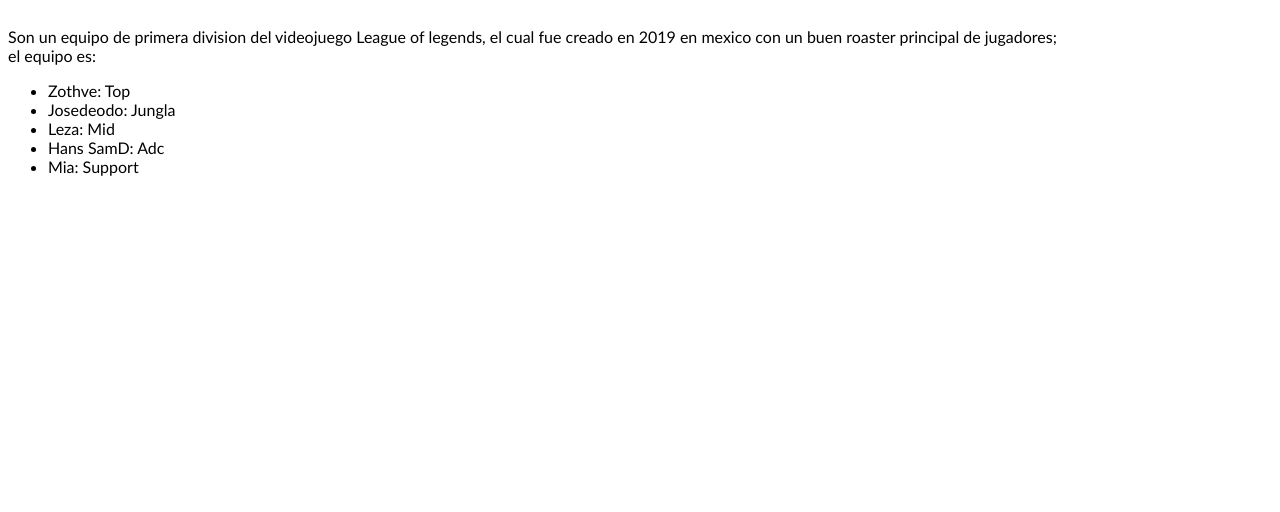
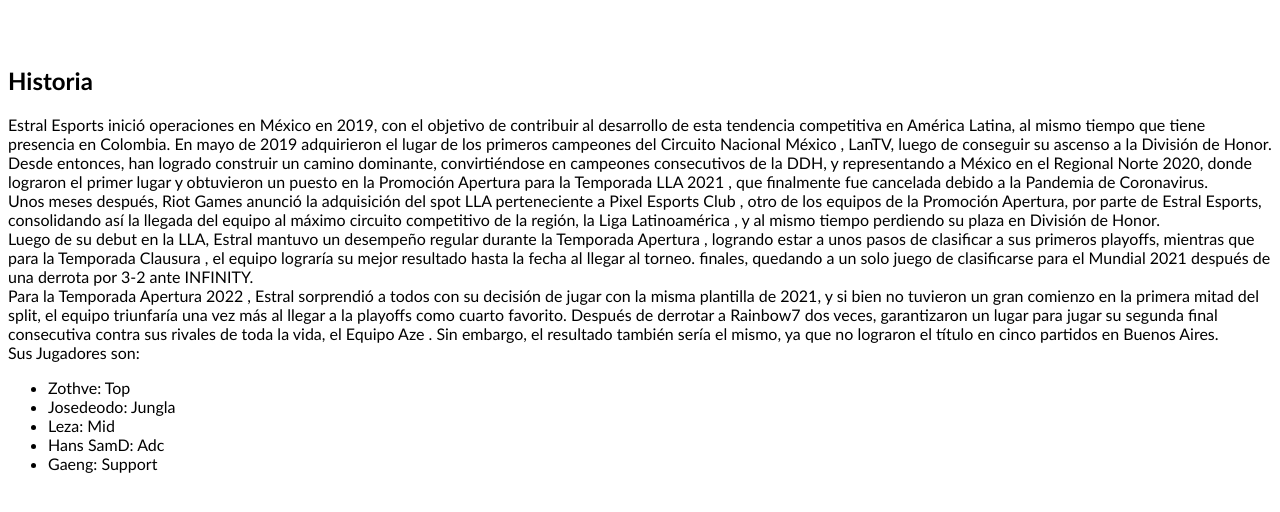
Before and after one commit to JuanAhumada/Ah-Estral, a plain HTML site: page index.html in a window 1280 px wide. Shown: the part 66-578 px from the top of the page. Drawn offline with Linux system fonts and the light colour scheme.

Commit message:
Historia y reorganizacion

```diff
--- a/index.html
+++ b/index.html
@@ -6,14 +6,32 @@
 </head>
 <body>
     <h1><img src="Logo2.png" height=45 width=45> Estral Gaming </h1>
-    Son un equipo de primera division del videojuego League of legends, el cual fue creado en 2019 en mexico con un buen roaster principal de jugadores;
-    <br>el equipo es:
+    <header>
+
+        <br>
+    </header>
+    <section>
+        <article>
+            <h2>Historia</h2>
+            Estral Esports inició operaciones en México en 2019, con el objetivo de contribuir al desarrollo de esta tendencia competitiva en América Latina, al mismo tiempo que tiene presencia en Colombia. En mayo de 2019 adquirieron el lugar de los primeros campeones del Circuito Nacional México , LanTV, luego de conseguir su ascenso a la División de Honor.
+            <br>Desde entonces, han logrado construir un camino dominante, convirtiéndose en campeones consecutivos de la DDH, y representando a México en el Regional Norte 2020, donde lograron el primer lugar y obtuvieron un puesto en la Promoción Apertura para la Temporada LLA 2021 , que finalmente fue cancelada debido a la Pandemia de Coronavirus.
+            <br>Unos meses después, Riot Games anunció la adquisición del spot LLA perteneciente a Pixel Esports Club , otro de los equipos de la Promoción Apertura, por parte de Estral Esports, consolidando así la llegada del equipo al máximo circuito competitivo de la región, la Liga Latinoamérica , y al mismo tiempo perdiendo su plaza en División de Honor.
+            <br>Luego de su debut en la LLA, Estral mantuvo un desempeño regular durante la Temporada Apertura , logrando estar a unos pasos de clasificar a sus primeros playoffs, mientras que para la Temporada Clausura , el equipo lograría su mejor resultado hasta la fecha al llegar al torneo. finales, quedando a un solo juego de clasificarse para el Mundial 2021 después de una derrota por 3-2 ante INFINITY.
+            <br>Para la Temporada Apertura 2022 , Estral sorprendió a todos con su decisión de jugar con la misma plantilla de 2021, y si bien no tuvieron un gran comienzo en la primera mitad del split, el equipo triunfaría una vez más al llegar a la playoffs como cuarto favorito. Después de derrotar a Rainbow7 dos veces, garantizaron un lugar para jugar su segunda final consecutiva contra sus rivales de toda la vida, el Equipo Aze . Sin embargo, el resultado también sería el mismo, ya que no lograron el título en cinco partidos en Buenos Aires.
+        </article>
+        <aside>
+            Sus Jugadores son:
             <ul>
                 <li>Zothve: Top</li>
                 <li>Josedeodo: Jungla</li>
                 <li>Leza: Mid</li>
                 <li>Hans SamD: Adc</li>
-        <li>Mia: Support</li>
+                <li>Gaeng: Support</li>
             </ul>
+        </aside>
+    </section>
+    <footer>
+
+    </footer>
 </body>
 </html>
```
Lines whose indentation alone changed are shown as unchanged.
